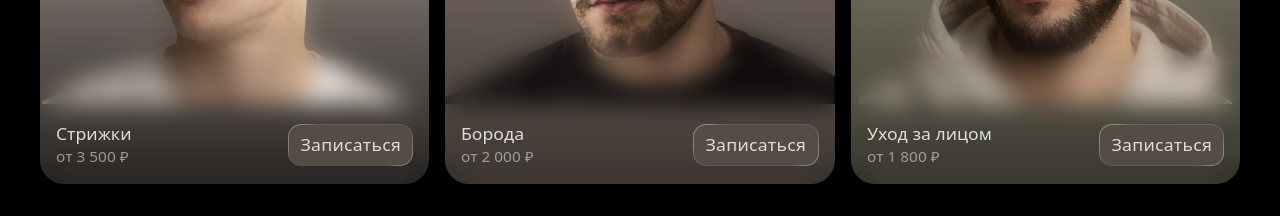
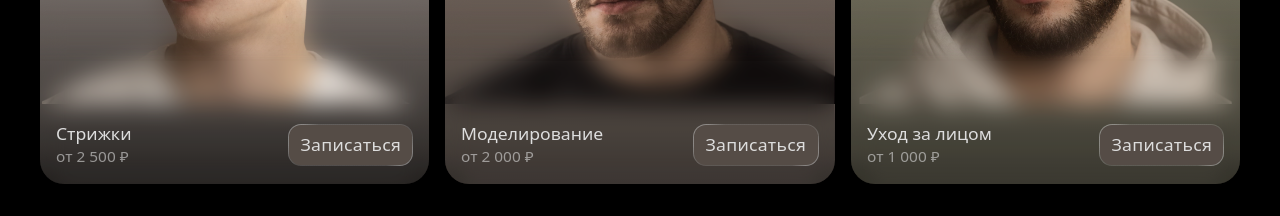
Before and after one commit to artemWu/svet-barbershop, a Next.js app: page / in a window 1280 px wide. Shown: the part 1220-1436 px from the top of the page. Built offline with nearby package versions, Linux system fonts and the light colour scheme.

Commit message:
Update service prices

```diff
--- a/app/page.tsx
+++ b/app/page.tsx
@@ -168,7 +168,7 @@ export default function Home() {
           >
             <ServiceCard
               title="Стрижки"
-              price="от 3 500 ₽"
+              price="от 2 500 ₽"
               image="/images/haircut.webp"
               background="beige"
             />
@@ -179,7 +179,7 @@ export default function Home() {
             y={24}
           >
             <ServiceCard
-              title="Борода"
+              title="Моделирование"
               price="от 2 000 ₽"
               image="/images/beard.webp"
               background="brown"
@@ -192,7 +192,7 @@ export default function Home() {
           >
             <ServiceCard
               title="Уход за лицом"
-              price="от 1 800 ₽"
+              price="от 1 000 ₽"
               image="/images/care.webp"
               background="gray"
             />
```
